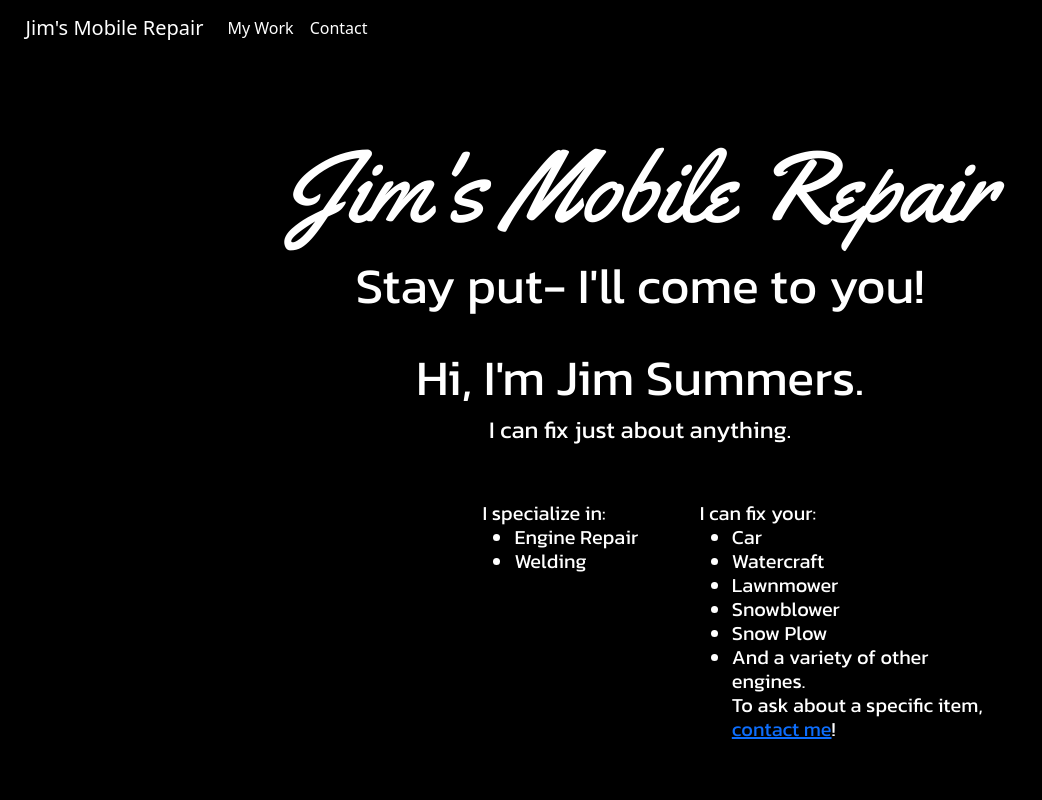
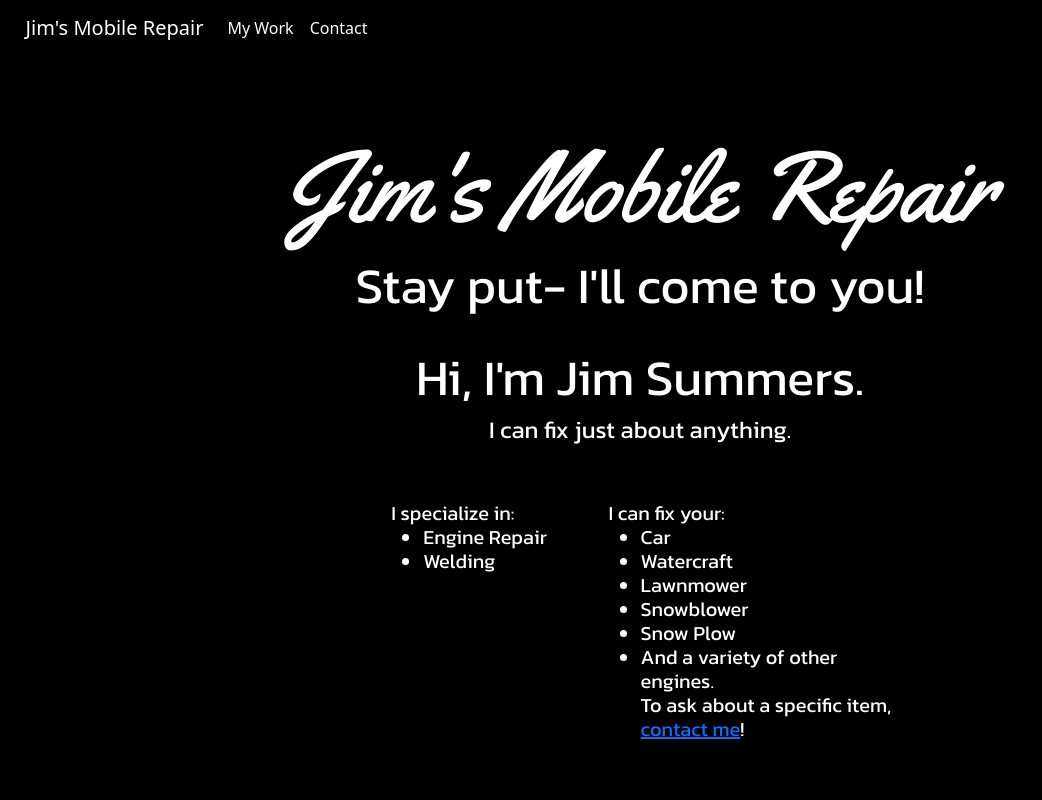
Before and after one commit to diane-furlong/jims-mobile-repair, a React (Create React App) app in the folder client/: page / in a window 1280 px wide. Shown: the top 800 px of the page, without its empty margins (0-1042 px from the left). Built offline with nearby package versions, Linux system fonts and the light colour scheme.

Commit message:
playing with positioning:

```diff
--- a/client/src/pages/home/home.css
+++ b/client/src/pages/home/home.css
@@ -8,14 +8,14 @@
 
 .homeLists {
     display: block;
+    margin-top: 10%;
     margin-bottom: 10%;
-    margin-left: 30%;
-    margin-right: 10%;
+    /* margin-right: 10%; */
 }
 
 .specialize {
     width: 100%;
-    margin-left: 37%;
+    margin-left: 30%;
     /* background: red; */
 }
 
```
